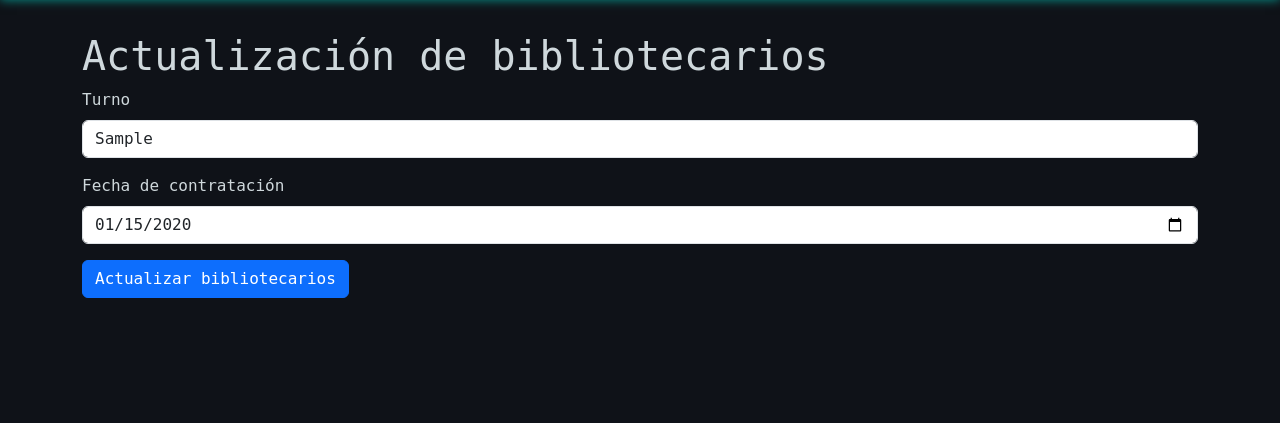
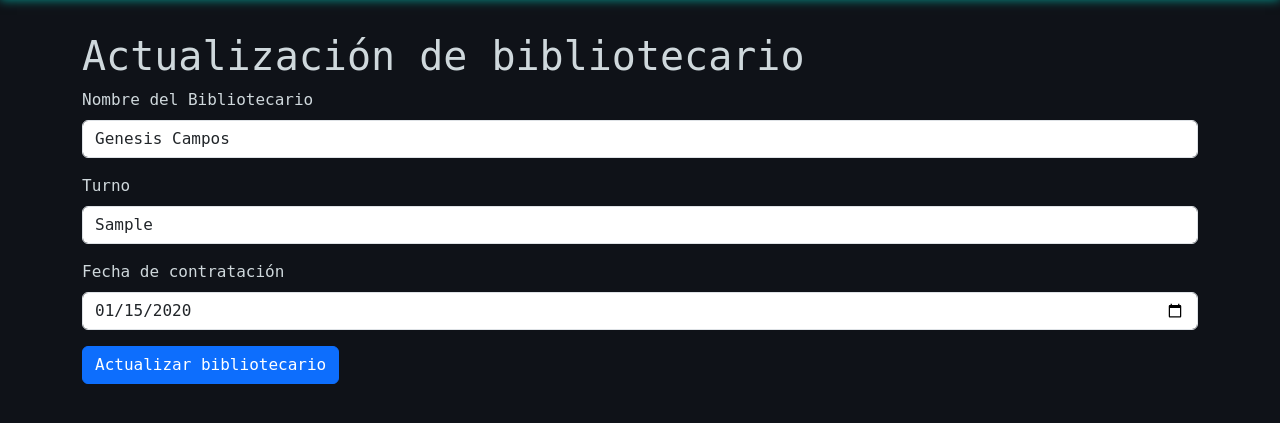
Before and after one commit to DevCadi/BIBLIOTECA, a Flask app: page /bibliotecarios/edit/1 in a window 1280 px wide; the page is wider, and only the part inside the window is pictured. Shown: the part 100-523 px from the top of that part. Run offline with Flask 3, Linux system fonts and the light colour scheme; tables that the repository leaves empty hold one stand-in row (values such as "Sample post").

Commit message:
añadiendo el bibliotecario

```diff
--- a/controllers/bibliotecario_controllers.py
+++ b/controllers/bibliotecario_controllers.py
@@ -1,7 +1,8 @@
-from flask import request, redirect, url_for, Blueprint
+from flask import request, redirect, url_for, Blueprint, render_template,flash
 
 from models.bibliotecario_model import  Bibliotecario
 from views import bibliotecario_view
+from models.usuario_model import Usuario
 
 bibliotecario_bp = Blueprint('bibliotecario',__name__,url_prefix="/bibliotecarios")
 
@@ -10,16 +11,22 @@ def index():
     bibliotecario = Bibliotecario.get_all()
     return bibliotecario_view.list(bibliotecario)
 
-@bibliotecario_bp.route("/create", methods = ['GET','POST'])
+@bibliotecario_bp.route('/create', methods=['GET', 'POST'])
 def create():
     if request.method == 'POST':
         turno = request.form['turno']
         fecha_contratacion = request.form['fecha_contratacion']
+        id_usuario = request.form['id_usuario']
 
-        bibliotecario = Bibliotecario(turno, fecha_contratacion)
-        bibliotecario.save()
-        return redirect(url_for('bibliotecario.index'))
-    return bibliotecario_view.create()
+        nuevo_biblio = Bibliotecario(turno, fecha_contratacion, id_usuario)
+        nuevo_biblio.save()
+        flash("Bibliotecario registrado exitosamente.")
+        return redirect(url_for('bibliotecarios.index'))
+
+    # Filtrar usuarios con tipo 'Bibliotecario'
+    usuarios_biblio = Usuario.query.filter_by(tipo='Bibliotecario').all()
+    return render_template('bibliotecarios/create.html', usuarios=usuarios_biblio)
+
 
 @bibliotecario_bp.route("/edit/<int:id_biblio>", methods=['GET','POST'])
 def edit(id_biblio):
--- a/models/bibliotecario_model.py
+++ b/models/bibliotecario_model.py
@@ -1,4 +1,5 @@
 from database import db
+from models.usuario_model import Usuario  # Asegúrate que la ruta sea correcta
 
 class Bibliotecario(db.Model):
     __tablename__ = "bibliotecario"
@@ -7,32 +8,34 @@ class Bibliotecario(db.Model):
     turno = db.Column(db.String(50), nullable=False)
     fecha_contratacion = db.Column(db.String(50), nullable=False)
 
-    def __init__(self, turno, fecha_contratacion):
+    # Relación con Usuario
+    id_usuario = db.Column(db.Integer, db.ForeignKey('usuarios.id'), nullable=False)
+    usuario = db.relationship('Usuario', backref=db.backref('bibliotecario', uselist=False))
+
+    def __init__(self, turno, fecha_contratacion, id_usuario):
         self.turno = turno
         self.fecha_contratacion = fecha_contratacion
+        self.id_usuario = id_usuario
 
     def save(self):
         db.session.add(self)
         db.session.commit()
 
-    #Ver categorias
     @staticmethod
     def get_all():
         return Bibliotecario.query.all()
 
-    #ver solo una categoria
     @staticmethod
     def get_by_id(id_biblio):
         return Bibliotecario.query.get(id_biblio)
 
-    #actualizar
     def update(self, turno=None, fecha_contratacion=None):
-        if turno and fecha_contratacion:
+        if turno:
             self.turno = turno
+        if fecha_contratacion:
             self.fecha_contratacion = fecha_contratacion
         db.session.commit()
 
-    #eliminar
     def delete(self):
         db.session.delete(self)
         db.session.commit()
--- a/run.py
+++ b/run.py
@@ -74,9 +74,6 @@ def home():
     # Si no hay sesión, mostrar home_lector como visitante
     return render_template('home_lector.html', materiales=materiales)
 
-
-
-
 def crear_admin_inicial():
     admin_existente = Usuario.query.filter_by(tipo="Admin").first()
     if not admin_existente:
--- a/templates/bibliotecarios/edit.html
+++ b/templates/bibliotecarios/edit.html
@@ -3,17 +3,20 @@
 {% block title %} BIBLIOTECARIOS | EDIT {% endblock %}
 
 {% block content %}
-<h1>Actualización de bibliotecarios</h1>
-<form action="{{url_for('bibliotecario.edit',id_biblio=bibliotecario.id_biblio)}}" method="POST">
+<h1>Actualización de bibliotecario</h1>
+<form action="{{ url_for('bibliotecario.edit', id_biblio=bibliotecario.id_biblio) }}" method="POST">
     <div class="mb-3">
-        <label for="" class="form-label">Turno</label>
-        <input type="text" class="form-control" name="turno" value="{{bibliotecario.turno}}" required>
+        <label class="form-label">Nombre del Bibliotecario</label>
+        <input type="text" class="form-control" value="{{ bibliotecario.usuario.nombre }} {{ bibliotecario.usuario.apellido }}" readonly>
     </div>
     <div class="mb-3">
-        <label for="" class="form-label">Fecha de contratación</label>
-        <input type="date" class="form-control" name="fecha_contratacion" value="{{bibliotecario.fecha_contratacion}}" required>
+        <label class="form-label">Turno</label>
+        <input type="text" class="form-control" name="turno" value="{{ bibliotecario.turno }}" required>
     </div>
-    <button type="submit" class="btn btn-primary">Actualizar bibliotecarios</button>
+    <div class="mb-3">
+        <label class="form-label">Fecha de contratación</label>
+        <input type="date" class="form-control" name="fecha_contratacion" value="{{ bibliotecario.fecha_contratacion }}" required>
+    </div>
+    <button type="submit" class="btn btn-primary">Actualizar bibliotecario</button>
 </form>
-
 {% endblock %}
--- a/templates/home_lector.html
+++ b/templates/home_lector.html
@@ -10,7 +10,7 @@
     <style>
       /* Estilos personalizados */
       body {
-        background: url('{{ url_for('static', filename='fondito.jpg') }}') no-repeat center center fixed;
+          background: url("{{ url_for('static', filename='fondito.jpg') }}") no-repeat center center fixed;
           background-size: cover;
           position: relative;
           min-height: 100vh;
@@ -18,7 +18,6 @@
           font-family: 'Fira Mono', monospace;
           padding-bottom: 4rem;
       }
-
       /* Capa oscura encima del fondo */
       body::before {
         content: "";
```
Also changed, not shown: templates/bibliotecarios/create.html (+12 -5 lines), templates/bibliotecarios/index.html (+12 -13 lines), instance/biblioteca.db. Lines whose indentation alone changed are shown as unchanged.
